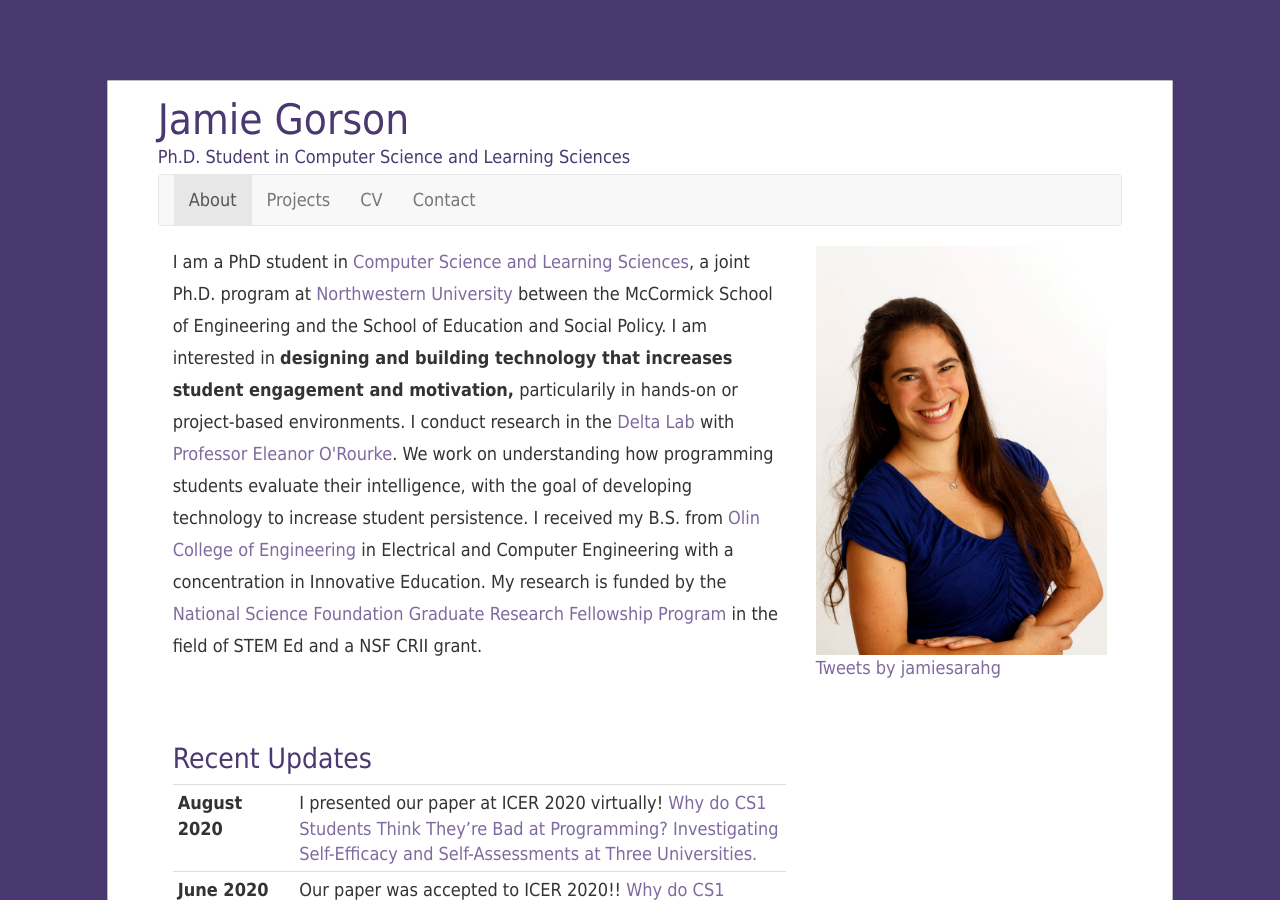
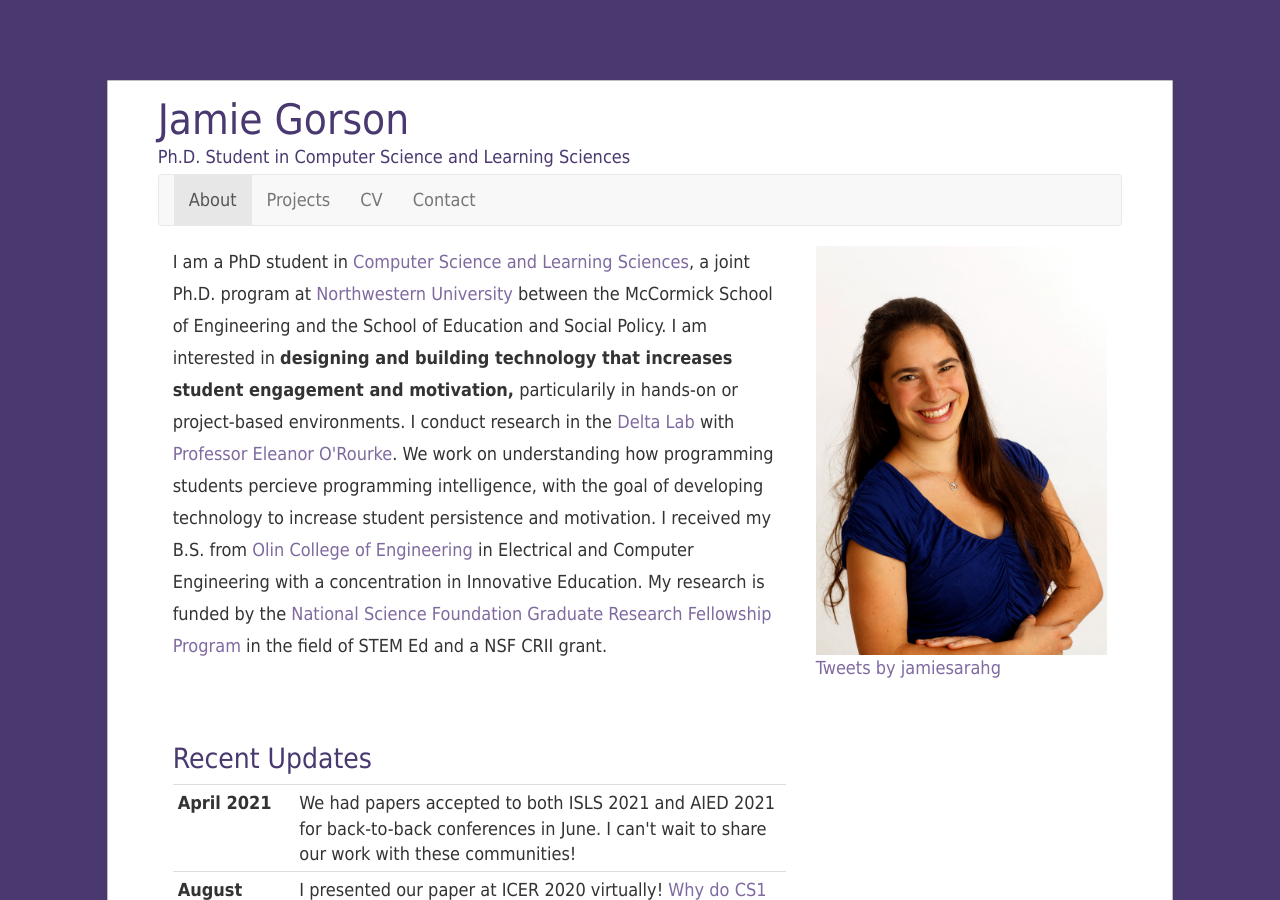
Before and after one commit to jamiesarahg/jamiesarahg.github.io, a Jekyll site: the page built from index.html, in a window 1280 px wide and 900 px high. Built offline with Jekyll 4.4.1, drawn with Linux system fonts in a browser that asks for light colours; nearby versions of some CDN libraries; library files that are not in the unit come from our copies; comment, search, counter and statistics services are not loaded.

Commit message:
updated pages

```diff
--- a/index.html
+++ b/index.html
@@ -7,13 +7,17 @@ layout: default
 
     <div class="col-xs-12 col-sm-8 col-md-8 col-lg-8">
       <p>
-        I am a PhD student in <a href="https://csls.sesp.northwestern.edu/">Computer Science and Learning Sciences</a>, a joint Ph.D. program at  <a href="http://northwestern.edu "  target="_blank">Northwestern University</a> between the McCormick School of Engineering and the School of Education and Social Policy. I am interested in <b>designing and building technology that increases student engagement and motivation,</b> particularily in hands-on or project-based environments. I conduct research in the <a href="http://delta.northwestern.edu/">Delta Lab</a> with <a href="http://www.eleanorourke.com/"  target="_blank">Professor Eleanor O'Rourke</a>. We work on understanding how programming students evaluate their intelligence, with the goal of developing technology to increase student persistence. I received my B.S. from <a href="http://olin.edu"  target="_blank">Olin College of Engineering</a> in Electrical and Computer Engineering with a concentration in Innovative Education. My research is funded by the<a href="https://www.nsfgrfp.org/"  target="_blank"> National Science Foundation Graduate Research Fellowship Program</a> in the field of STEM Ed and a NSF CRII grant.
+        I am a PhD student in <a href="https://csls.sesp.northwestern.edu/">Computer Science and Learning Sciences</a>, a joint Ph.D. program at  <a href="http://northwestern.edu "  target="_blank">Northwestern University</a> between the McCormick School of Engineering and the School of Education and Social Policy. I am interested in <b>designing and building technology that increases student engagement and motivation,</b> particularily in hands-on or project-based environments. I conduct research in the <a href="http://delta.northwestern.edu/">Delta Lab</a> with <a href="http://www.eleanorourke.com/"  target="_blank">Professor Eleanor O'Rourke</a>. We work on understanding how programming students percieve programming intelligence, with the goal of developing technology to increase student persistence and motivation. I received my B.S. from <a href="http://olin.edu"  target="_blank">Olin College of Engineering</a> in Electrical and Computer Engineering with a concentration in Innovative Education. My research is funded by the<a href="https://www.nsfgrfp.org/"  target="_blank"> National Science Foundation Graduate Research Fellowship Program</a> in the field of STEM Ed and a NSF CRII grant.
       </p>
       <br />
       <br />
       <h2> Recent Updates </h2>
       <table class="table table-hover table-condensed">
                   <!--  <tbody><tr><th colspan="2"><h3 id="news_head">Recent News</h3></th></tr>   -->
+                     <tr>
+                      <th class="date">April 2021</th>
+                      <td> We had papers accepted to both ISLS 2021 and AIED 2021 for back-to-back conferences in June. I can't wait to share our work with these communities!</td></tr>
+                    <tr>
                      <tr>
                       <th class="date">August 2020</th>
                       <td> I presented our paper at ICER 2020 virtually! <a href="static/papers/icer2020_selfAssessments.pdf"> Why do CS1 Students Think They’re Bad at Programming? Investigating Self-Efficacy and Self-Assessments at Three Universities. </a></td></tr>
```
Also changed, not shown: projects.html (+15 -3 lines).
